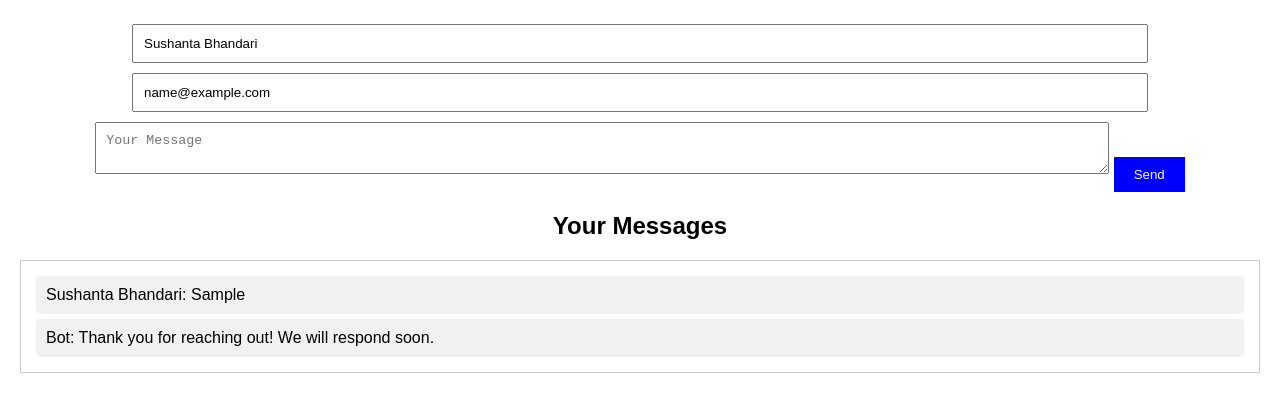
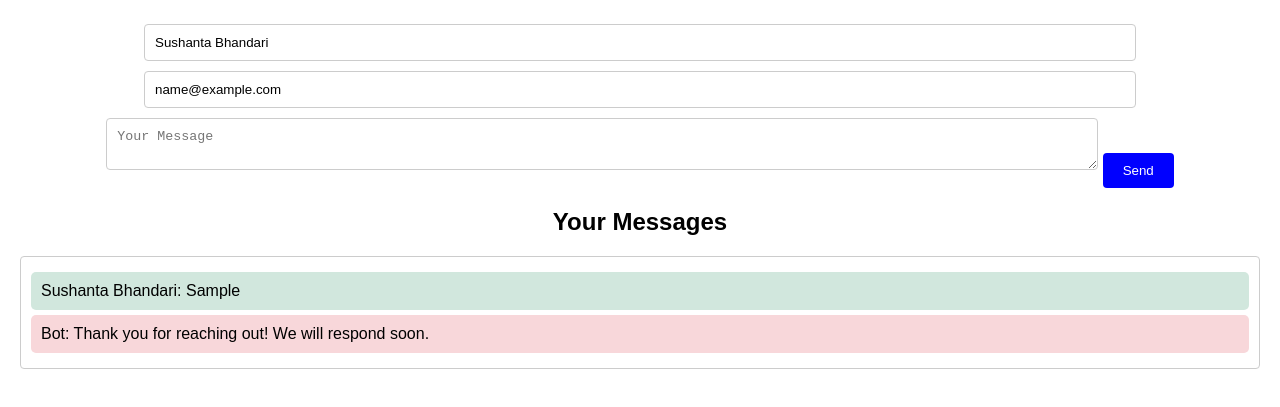
Before and after one commit to Areszyn/Contactus-, a plain HTML site: page index.html in a window 1280 px wide. Both pictures are taken after typing "name@example.com", "Sample" into the empty fields and a click on the button "Send". Shown: the part 61-468 px from the top of the page. Drawn offline with Linux system fonts and the light colour scheme.

Commit message:
Update index.html

```diff
--- a/index.html
+++ b/index.html
@@ -14,13 +14,21 @@
             width: 80%;
             padding: 10px;
             margin: 5px 0;
+            border: 1px solid #ccc;
+            border-radius: 4px;
+            box-sizing: border-box;
         }
         button {
             padding: 10px 20px;
             background: blue;
             color: white;
             border: none;
+            border-radius: 4px;
             cursor: pointer;
+        }
+        button:disabled {
+            background: grey;
+            cursor: not-allowed;
         }
         #messages {
             margin-top: 20px;
@@ -28,13 +36,20 @@
             overflow-y: auto;
             border: 1px solid #ccc;
             padding: 10px;
+            border-radius: 4px;
+            text-align: left;
         }
         .message {
             background: #f1f1f1;
             padding: 10px;
-            margin: 5px;
+            margin: 5px 0;
             border-radius: 5px;
-            text-align: left;
+        }
+        .message.user {
+            background: #d1e7dd;
+        }
+        .message.bot {
+            background: #f8d7da;
         }
     </style>
 </head>
@@ -42,15 +57,22 @@
 
     <h1>Contact Us</h1>
 
-    <input type="text" id="name" placeholder="Your Name" value="Sushanta Bhandari">
-    <input type="email" id="email" placeholder="Your Email">
-    <textarea id="message" placeholder="Your Message"></textarea>
-    <button onclick="sendMessage()">Send</button>
+    <form id="contactForm">
+        <input type="text" id="name" placeholder="Your Name" value="Sushanta Bhandari" required>
+        <input type="email" id="email" placeholder="Your Email" required>
+        <textarea id="message" placeholder="Your Message" required></textarea>
+        <button type="submit" id="sendButton">Send</button>
+    </form>
 
     <h2>Your Messages</h2>
     <div id="messages"></div>
 
     <script>
+        document.getElementById("contactForm").addEventListener("submit", function(event) {
+            event.preventDefault();
+            sendMessage();
+        });
+
         function sendMessage() {
             let name = document.getElementById("name").value;
             let email = document.getElementById("email").value;
@@ -65,7 +87,7 @@
 
             // Add user message
             let userMsg = document.createElement("div");
-            userMsg.classList.add("message");
+            userMsg.classList.add("message", "user");
             userMsg.textContent = `${name}: ${message}`;
             messagesDiv.appendChild(userMsg);
 
@@ -74,16 +96,18 @@
 
             // Clear input field
             document.getElementById("message").value = "";
+            document.getElementById("sendButton").disabled = true;
 
             // Simulate bot reply after 2 seconds
             setTimeout(() => {
                 let botMsg = document.createElement("div");
-                botMsg.classList.add("message");
+                botMsg.classList.add("message", "bot");
                 botMsg.textContent = "Bot: Thank you for reaching out! We will respond soon.";
                 messagesDiv.appendChild(botMsg);
 
                 // Auto-scroll again
                 messagesDiv.scrollTop = messagesDiv.scrollHeight;
+                document.getElementById("sendButton").disabled = false;
             }, 2000);
         }
     </script>
```
